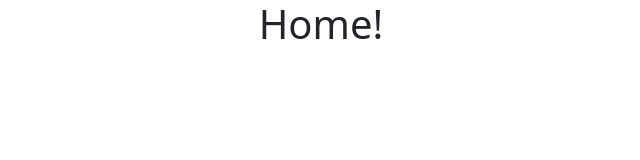
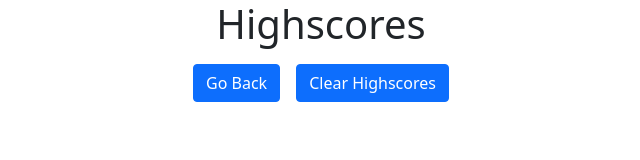
Before and after one commit to Udunomancer/gt-ft-coding-quiz, a plain HTML site: page score.html in a window 1280 px wide. Shown: the whole page, without its empty margins (319-959 px from the left). Drawn offline with nearby package versions, Linux system fonts and the light colour scheme.

Commit message:
Styling on score.html

```diff
--- a/assets/score-script.js
+++ b/assets/score-script.js
@@ -0,0 +1 @@
+var scorePane = document.getElementById("score-pane");
--- a/score.html
+++ b/score.html
@@ -10,8 +10,11 @@
     <main>
         <div class="container">
             <div class="row">
-                <div class="col-12 text-center" id="quiz-pane">
-                    <h1>Home!</h1>
+                <div class="col-12 text-center">
+                    <h1>Highscores</h1>
+                    <div id="score-pane">
+                    </div>
+                    <span><a class="btn btn-primary m-2" href="index.html">Go Back</a><button class="btn btn-primary m-2">Clear Highscores</button></span>
                 </div>
             </div>
         </div>
```
